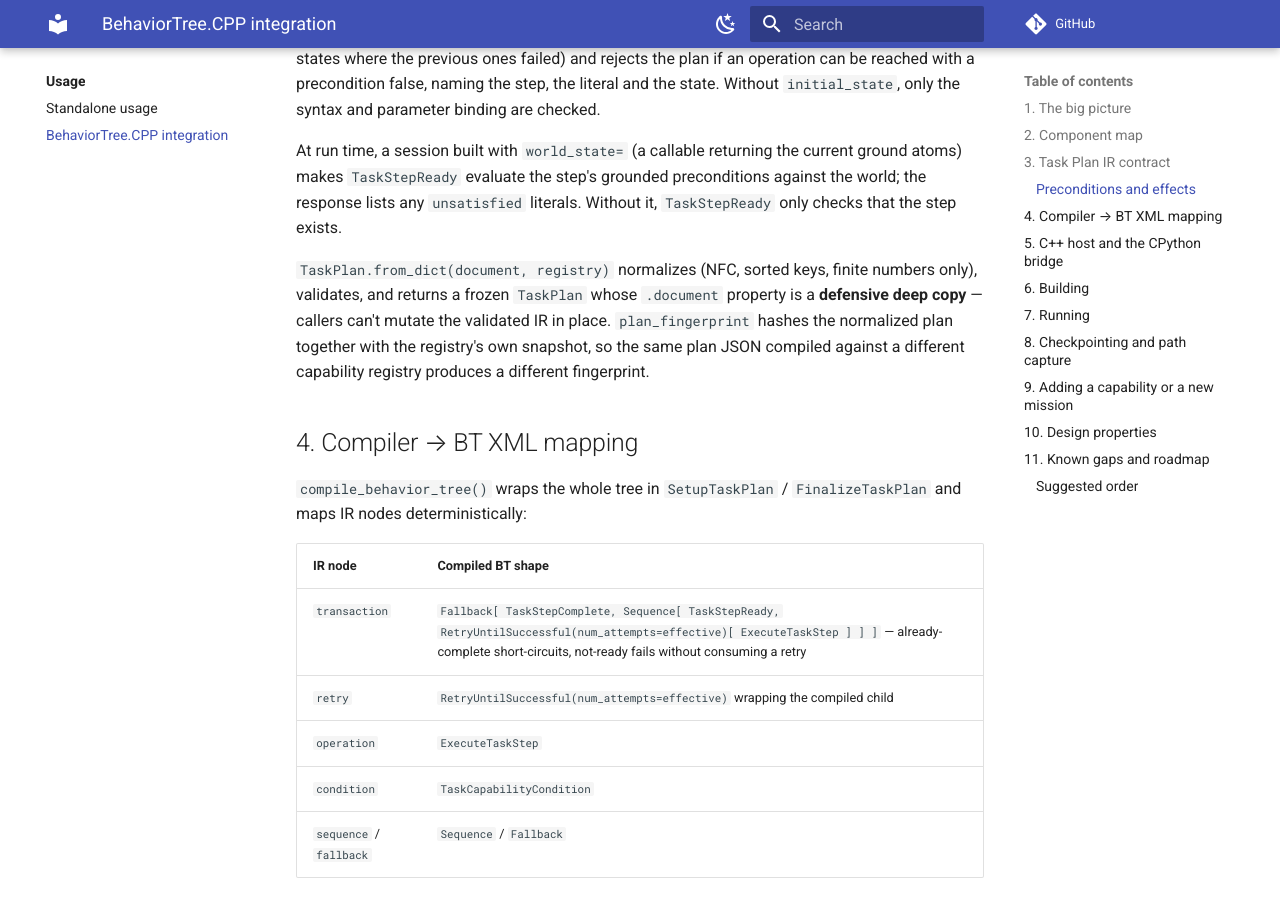
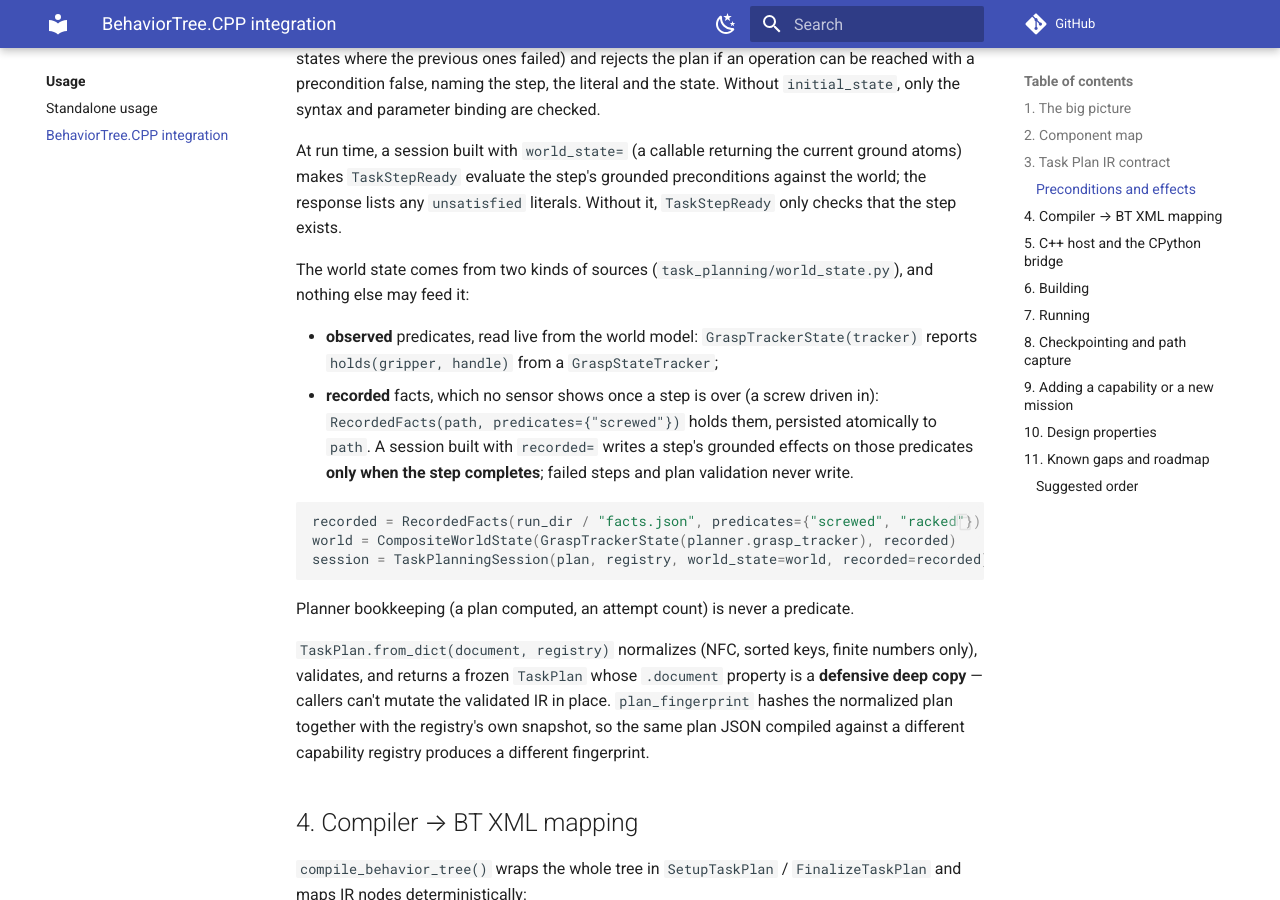
Before and after one commit to thanhndv212/long-tamp, an MkDocs documentation site: the page built from docs/usage/behaviortree-integration.md, in a window 1280 px wide and 900 px high, scrolled down 3333 px. Built offline with MkDocs 1.6.1 and Material for MkDocs 9.7.7, drawn with Linux system fonts in a browser that asks for light colours; comment, search, counter and statistics services are not loaded.

Commit message:
docs(usage): document world-state providers and recorded facts
Refs #3

````diff
--- a/docs/usage/behaviortree-integration.md
+++ b/docs/usage/behaviortree-integration.md
@@ -124,6 +124,24 @@ At run time, a session built with `world_state=` (a callable returning the curre
 atoms) makes `TaskStepReady` evaluate the step's grounded preconditions against the world;
 the response lists any `unsatisfied` literals. Without it, `TaskStepReady` only checks that
 the step exists.
+
+The world state comes from two kinds of sources (`task_planning/world_state.py`), and
+nothing else may feed it:
+
+- **observed** predicates, read live from the world model: `GraspTrackerState(tracker)`
+  reports `holds(gripper, handle)` from a `GraspStateTracker`;
+- **recorded** facts, which no sensor shows once a step is over (a screw driven in):
+  `RecordedFacts(path, predicates={"screwed"})` holds them, persisted atomically to `path`.
+  A session built with `recorded=` writes a step's grounded effects on those predicates
+  **only when the step completes**; failed steps and plan validation never write.
+
+```python
+recorded = RecordedFacts(run_dir / "facts.json", predicates={"screwed", "racked"})
+world = CompositeWorldState(GraspTrackerState(planner.grasp_tracker), recorded)
+session = TaskPlanningSession(plan, registry, world_state=world, recorded=recorded)
+```
+
+Planner bookkeeping (a plan computed, an attempt count) is never a predicate.
 
 `TaskPlan.from_dict(document, registry)` normalizes (NFC, sorted keys, finite numbers only),
 validates, and returns a frozen `TaskPlan` whose `.document` property is a **defensive deep
````
Also changed, not shown: CHANGELOG.md (+6 -0 lines), docs/plans/roadmap.md (+1 -1 lines).
